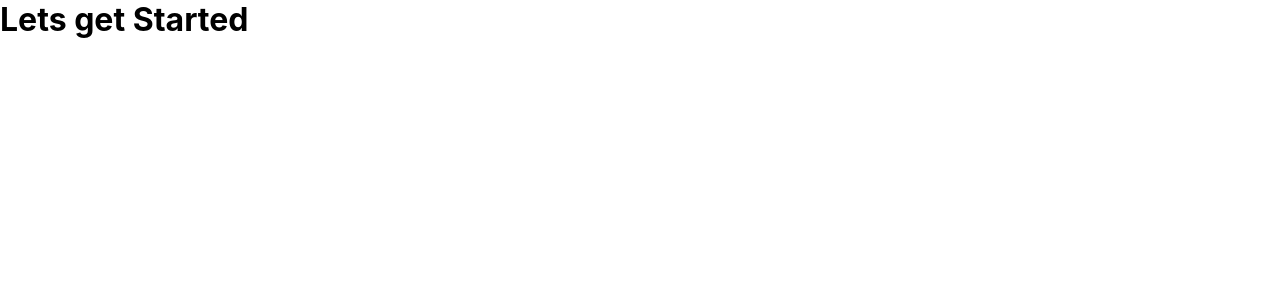
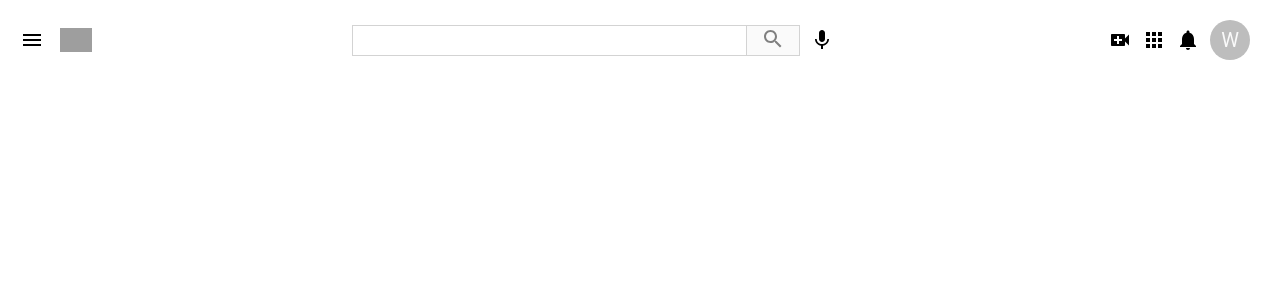
Before and after one commit to tunji93/youtube_clone, a React (Create React App) app: page / in a window 1280 px wide. Shown: the top 300 px of the page. Built offline with nearby package versions, Linux system fonts and the light colour scheme; grey boxes are pictures that could not be loaded; the HTML template or start-up script is replaced by a standard one.

Commit message:
header markup and styling

```diff
--- a/package.json
+++ b/package.json
@@ -3,6 +3,8 @@
   "version": "0.1.0",
   "private": true,
   "dependencies": {
+    "@material-ui/core": "^4.11.4",
+    "@material-ui/icons": "^4.11.2",
     "@testing-library/jest-dom": "^5.12.0",
     "@testing-library/react": "^11.2.7",
     "@testing-library/user-event": "^12.8.3",
--- a/src/App.js
+++ b/src/App.js
@@ -1,10 +1,11 @@
 
 import './App.css';
+import Header from './components/Header'
 
 function App() {
   return (
     <div className="app">
-       <h1>Lets get Started</h1>
+       <Header />
     </div>
   );
 }
--- a/src/components/Header.js
+++ b/src/components/Header.js
@@ -1,9 +1,35 @@
 import React from 'react'
+import '../styles/header.css'
+import MenuIcon from '@material-ui/icons/Menu'
+import VideoCallIcon from '@material-ui/icons/VideoCall';
+import NotificationsIcon from '@material-ui/icons/Notifications';
+import AppsIcon from '@material-ui/icons/Apps';
+import SearchIcon from '@material-ui/icons/Search';
+import MicIcon from '@material-ui/icons/Mic';
+import Avatar from '@material-ui/core/Avatar';
 
 const Header = () => {
     return (
-        <div>
-            <h1>header</h1>
+        <div className= "header">
+            <div className="header__left">
+                <MenuIcon />
+                <img src="https://upload.wikimedia.org/wikipedia/commons/b/b8/YouTube_Logo_2017.svg" alt = "logo" className="header__logo" />
+            </div>
+            <div className="header__center">
+                <div className="header__input">
+                    <input type="text" />
+                    <button>
+                        <SearchIcon className="header__search"/>
+                    </button>
+                </div>
+                <MicIcon />
+            </div>
+            <div className="header__right">
+                <VideoCallIcon className="header__icons"  className="header__icons"/>
+                <AppsIcon  className="header__icons"/>
+                <NotificationsIcon  className="header__icons"/>
+                <Avatar className="header__icons">W</Avatar>
+            </div>
         </div>
     )
 }
--- /dev/null
+++ b/src/styles/header.css
@@ -0,0 +1,58 @@
+
+.header {
+    display: flex;
+    align-items: center;
+    justify-content: space-between;
+    padding: 20px;
+    position: sticky;
+    top: 0;
+    background-color: #fff;
+}
+
+.header__logo {
+    height: 24px;
+    object-fit: contain;
+    margin-left: 1rem;
+}
+
+.header__right {
+   display: flex;
+   align-items: center;
+}
+.header__center {
+    display: flex;
+    align-items: center;
+
+    width: 40%;
+}
+.header__input{
+    border: 1px solid lightgray;
+    display: flex;
+    align-items: center;
+    width: 90%;
+    margin-right: 10px;
+}
+.header__input > input {
+    flex: 1;
+    border: none;
+}
+.header__input > button {
+    width: 12%;
+    border: none;
+    border-left: 1px solid lightgray;
+    align-content: center;
+    background-color: #fafafa;
+}
+.header__search {
+    height: 50% !important;
+
+    color: gray
+
+}
+.header__left {
+    display: flex;
+    align-items: center;
+}
+.header__icons {
+    margin-right: 10px;
+}
```
Also changed, not shown: 1 other file (tests, documents, lock files or other folders).
